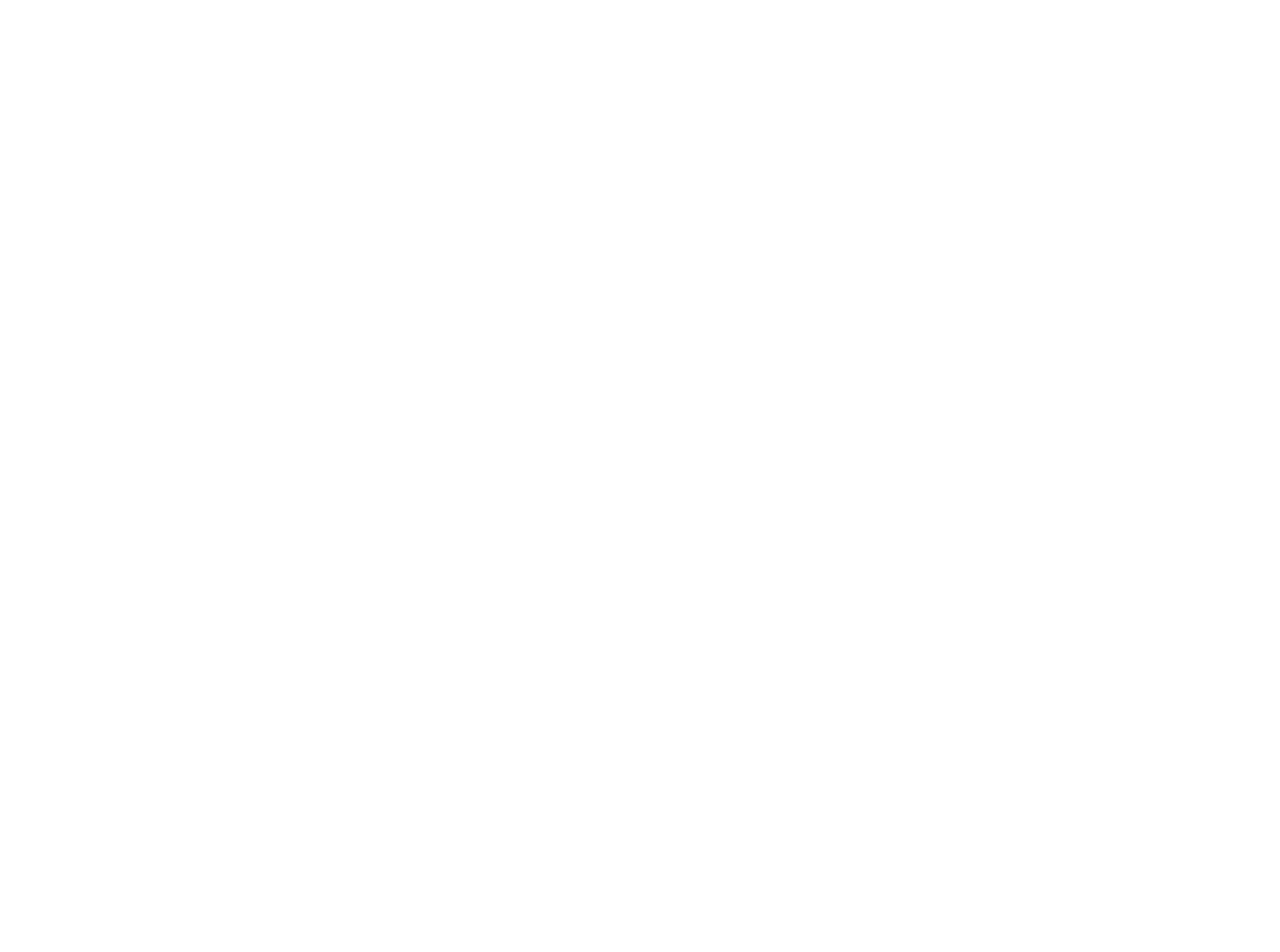
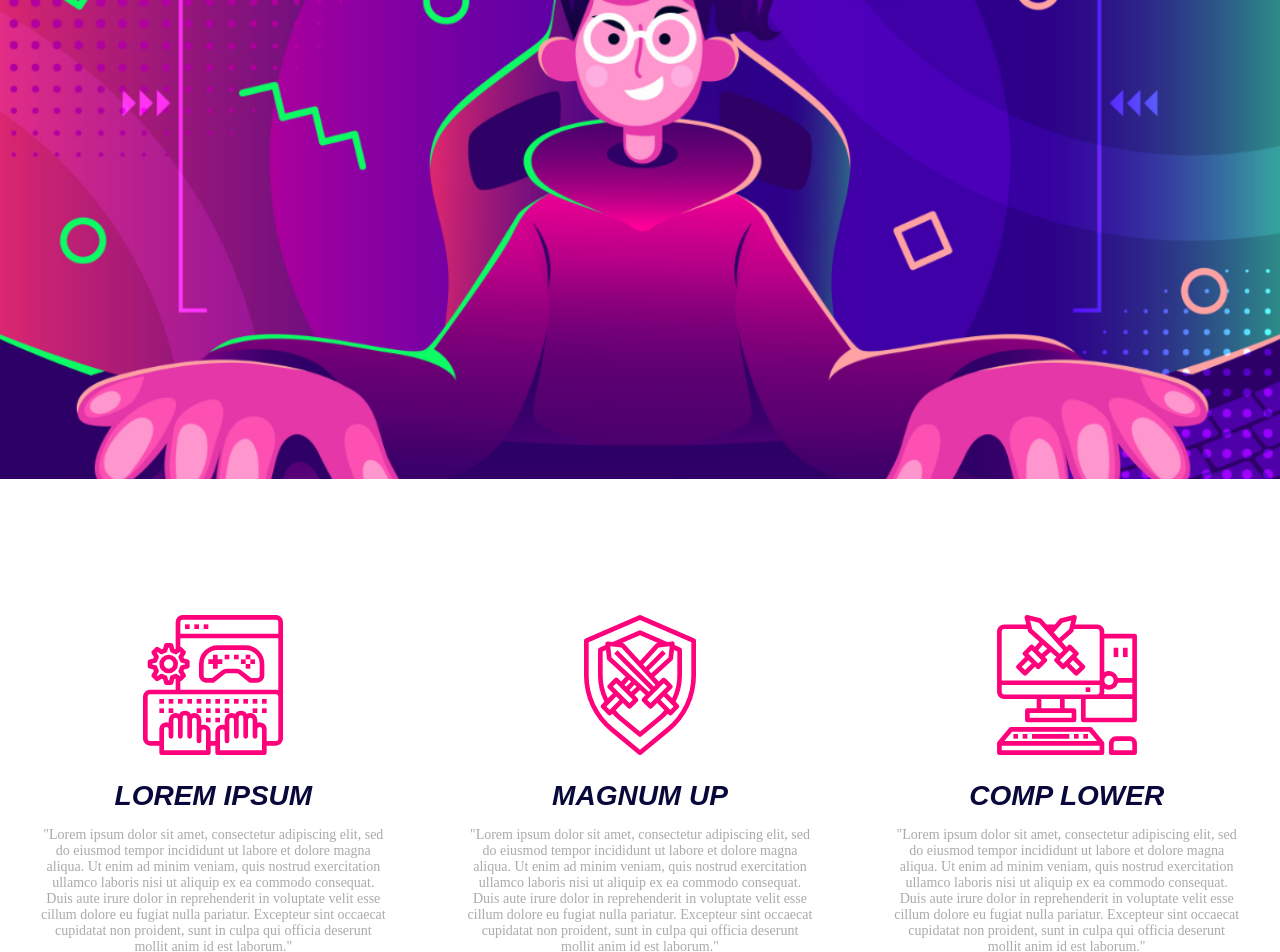
Before and after one commit to andersonarorjdev/gaming-page, a React (Create React App) app: page / in a window 1280 px wide. Shown: the top 952 px of the page. Before the commit the page ends 800 px from the top, so only its background shows below. Built offline with nearby package versions, Linux system fonts and the light colour scheme.

Commit message:
Desenolvido a parte dos primeiros cards e o main do bannner principal.

```diff
--- a/src/components/cardsfirst/cardsfirst.jsx
+++ b/src/components/cardsfirst/cardsfirst.jsx
@@ -0,0 +1,65 @@
+//Imports to react
+import React from 'react';
+
+//Imports to styled-components
+import {Cards, Card} from './styled-cardsfirst';
+
+//imports to images
+import ComputerGame from '../../assets/gaming-computer.svg';
+import Shield from '../../assets/shield.svg';
+import computer from '../../assets/computer.svg';
+
+
+const firstcards = props =>{
+    return(
+        <Cards>
+            <Card>
+                <img src={ComputerGame} alt="CardIcon"/>
+                <span>
+                    <h1>LOREM IPSUM</h1>
+                    <p>
+                        "Lorem ipsum dolor sit amet, consectetur adipiscing elit,
+                        sed do eiusmod tempor incididunt ut labore et dolore magna aliqua.
+                        Ut enim ad minim veniam, quis nostrud exercitation ullamco laboris
+                        nisi ut aliquip ex ea commodo consequat. Duis aute irure dolor in
+                        reprehenderit in voluptate velit esse cillum dolore eu fugiat nulla
+                        pariatur. Excepteur sint occaecat cupidatat non proident, sunt in
+                         culpa qui officia deserunt mollit anim id est laborum."
+                    </p>
+                </span>
+            </Card>
+            <Card>
+                <img src={Shield} alt="CardIcon"/>
+                <span>
+                    <h1>MAGNUM UP</h1>
+                    <p>
+                        "Lorem ipsum dolor sit amet, consectetur adipiscing elit,
+                        sed do eiusmod tempor incididunt ut labore et dolore magna aliqua.
+                        Ut enim ad minim veniam, quis nostrud exercitation ullamco laboris
+                        nisi ut aliquip ex ea commodo consequat. Duis aute irure dolor in
+                        reprehenderit in voluptate velit esse cillum dolore eu fugiat nulla
+                        pariatur. Excepteur sint occaecat cupidatat non proident, sunt in
+                         culpa qui officia deserunt mollit anim id est laborum."
+                    </p>
+                </span>
+            </Card>
+            <Card>
+                <img src={computer} alt="CardIcon"/>
+                <span>
+                    <h1>COMP LOWER</h1>
+                    <p>
+                        "Lorem ipsum dolor sit amet, consectetur adipiscing elit,
+                        sed do eiusmod tempor incididunt ut labore et dolore magna aliqua.
+                        Ut enim ad minim veniam, quis nostrud exercitation ullamco laboris
+                        nisi ut aliquip ex ea commodo consequat. Duis aute irure dolor in
+                        reprehenderit in voluptate velit esse cillum dolore eu fugiat nulla
+                        pariatur. Excepteur sint occaecat cupidatat non proident, sunt in
+                         culpa qui officia deserunt mollit anim id est laborum."
+                    </p>
+                </span>
+            </Card>
+        </Cards>
+    );
+}
+
+export default firstcards;
--- a/src/components/cardsfirst/styled-cardsfirst.jsx
+++ b/src/components/cardsfirst/styled-cardsfirst.jsx
@@ -0,0 +1,47 @@
+import styled from 'styled-components';
+
+export const Cards = styled.div`
+width:100vw;
+display:flex;
+flex-direction:row;
+flex-wrap:wrap;
+justify-content:space-around;
+padding-top:50px;
+padding-bottom:40px;
+`;
+
+export const Card = styled.div`
+width:350px;
+height:350px;
+display:flex;
+flex-direction:column;
+justify-content:space-around;
+align-items:center;
+
+img{
+    width:140px;
+    height:140px;
+}
+span{
+    display:flex;
+    flex-direction:column;
+    align-items:center;
+    justify-content:space-between;
+}
+h1{
+    color:#08083A;
+    font-size:28px;
+    font-weight:bolder;
+    font-style: italic;
+    opacity:1;
+    font-family: sans-serif;
+    padding:15px 0px;
+}
+p{
+    color:#AAAAAA;
+    font-size:14px;
+    text-align:center;
+
+}
+
+`;
--- a/src/components/main/main.jsx
+++ b/src/components/main/main.jsx
@@ -0,0 +1,11 @@
+import React from 'react';
+
+import MainBg from './styled-main';
+
+const main = props =>{
+    return(
+        <MainBg image={props.image}/>
+    );
+}
+
+export default main;
--- a/src/components/main/styled-main.jsx
+++ b/src/components/main/styled-main.jsx
@@ -0,0 +1,13 @@
+import styled from 'styled-components';
+
+ const MainBg = styled.div`
+    background-image: url(${props => props.image});
+    background-repeat:no-repeat;
+    background-size:100%;
+    background-position:cover;
+    width:100%;
+    height:70vh;
+
+`;
+
+export default MainBg;
--- a/src/content.jsx
+++ b/src/content.jsx
@@ -4,10 +4,19 @@
 //Import to styles and external stylesheets
 import Globalreset from './styles/Global-styles';
 
+//Imports to components
+import Main from './components/main/main';
+import FirstCards from './components/cardsfirst/cardsfirst';
+
+//Imports to images and assets
+import Banner from './assets/banner.png';
+
 const content = props =>{
     return(
       <>
         <Globalreset />
+        <Main image={Banner}/>
+        <FirstCards />
       </>
     )
 }
--- a/src/styles/Global-styles.jsx
+++ b/src/styles/Global-styles.jsx
@@ -6,4 +6,6 @@
         margin:0;
         box-sizing:border-box;
     }
+    width:100vw;
+    height:100vh;
 `;
```
Also changed, not shown: src/assets/shield.svg (renamed from src/assets/icon2.svg).
